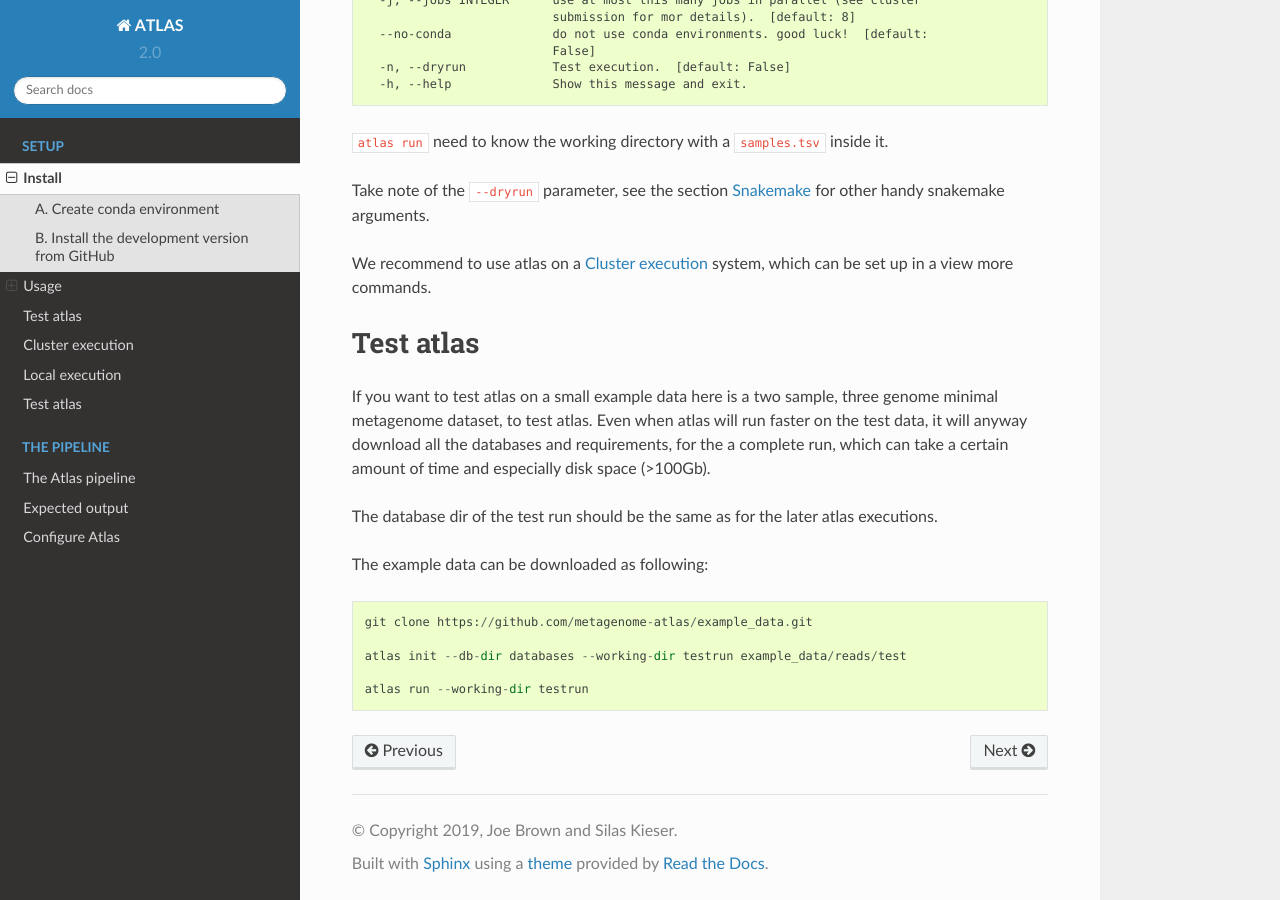
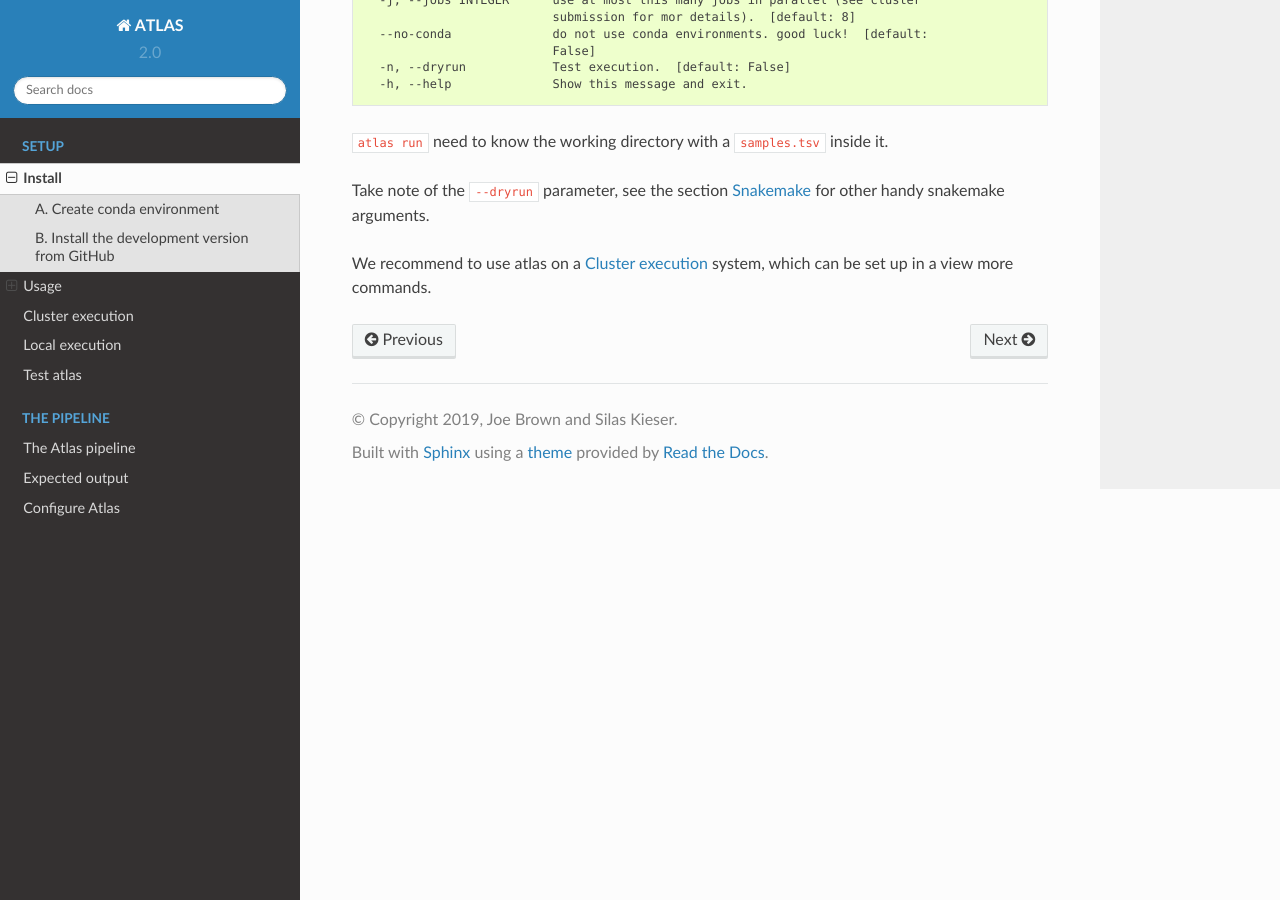
Before and after one commit to metagenome-atlas/atlas, a Sphinx documentation site: the page built from docs/usage/getting_started.rst, in a window 1280 px wide and 900 px high, scrolled down 2489 px. Built offline with Sphinx 7.4.7 and the Read the Docs theme 2.0.0, drawn with Linux system fonts in a browser that asks for light colours.

Commit message:
remove duplicate test

```diff
--- a/docs/usage/getting_started.rst
+++ b/docs/usage/getting_started.rst
@@ -148,22 +148,3 @@ atlas run
 Take note of the ``--dryrun`` parameter, see the section :ref:`snakemake` for other handy snakemake arguments.
 
 We recommend to use atlas on a :ref:`cluster` system, which can be set up in a view more commands.
-
-
-Test atlas
-==========
-
-If you want to test atlas on a small example data here is a two sample, three genome minimal metagenome dataset,
-to test atlas. Even when atlas will run faster on the test data,
-it will anyway download all the databases and requirements, for the a complete run,
-which can take a certain amount of time and especially disk space (>100Gb).
-
-The database dir of the test run should be the same as for the later atlas executions.
-
-The example data can be downloaded as following::
-
-  git clone https://github.com/metagenome-atlas/example_data.git
-
-  atlas init --db-dir databases --working-dir testrun example_data/reads/test
-
-  atlas run --working-dir testrun
```
